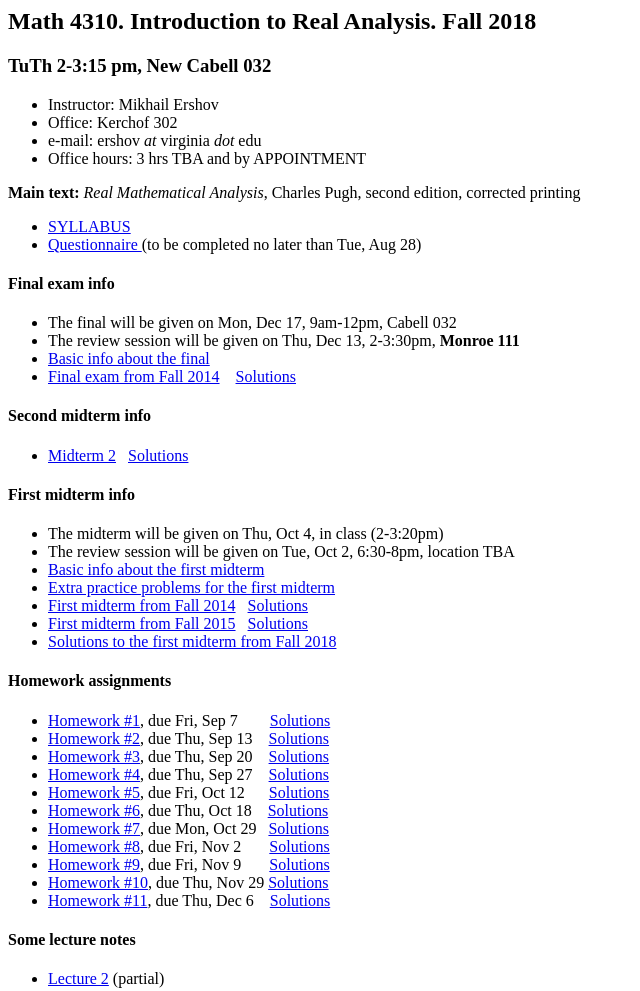
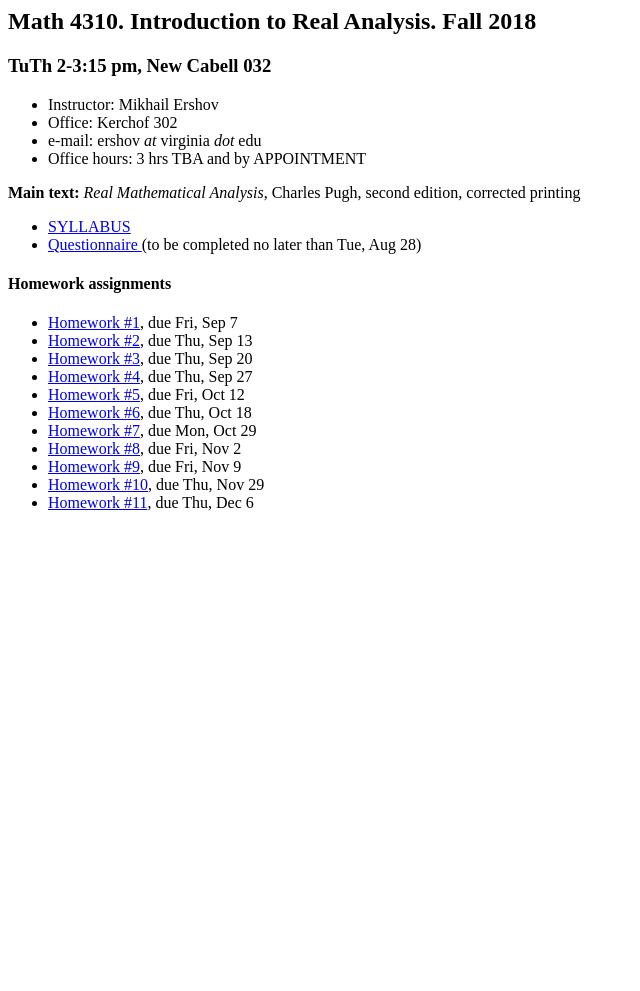
Before and after one commit to m-ershov/m-ershov.github.io, a plain HTML site: page 4310_Fall2018/index.html in a window 1280 px wide. Shown: the whole page, without its empty margins (0-640 px from the left). After the commit the page ends 800 px from the top, so only its background shows below. Drawn offline with Linux system fonts and the light colour scheme.

Commit message:
March 25, 2025 update

```diff
--- a/4310_Fall2018/index.html
+++ b/4310_Fall2018/index.html
@@ -28,51 +28,20 @@ second edition, corrected printing</h4>
 <li><a href="questionnaire4310.pdf">Questionnaire
 </a>(to be completed no later than Tue, Aug 28)
 </ul>
-<h4> Final exam info</h4>
-<ul>
-<li> The final will be given on Mon, Dec 17, 9am-12pm, Cabell 032
-<li> The review session will be given on Thu, Dec 13, 2-3:30pm, <b>Monroe 111</b>
-<li> <a href="final_info_fall18.pdf">Basic info about the final</a>
-<li> <a href="final_fall14.pdf">Final exam from Fall 2014</a>
-&nbsp;&nbsp;
-<a href="https://collab.its.virginia.edu/access/content/group/c4b846bb-ef33-4c08-abee-831ef98ff48d/final_fall14_sol.pdf">Solutions</a>
-</ul>
-
-<h4> Second midterm info</h4>
-<ul>
-<li> <a href="midterm2.pdf">Midterm 2</a>&nbsp;&nbsp;
-<a href="https://collab.its.virginia.edu/access/content/group/c4b846bb-ef33-4c08-abee-831ef98ff48d/midterm2sol.pdf">Solutions</a>
-</ul>
-
-<h4> First midterm info</h4>
-<ul>
-<li> The midterm will be given on Thu, Oct 4, in class (2-3:20pm)
-<li> The review session will be given on Tue, Oct 2, 6:30-8pm, location TBA
-<li> <a href="first_midterm_info.pdf">Basic info about the first midterm</a>
-<li> <a href="first_midterm_practice.pdf">Extra practice problems for the first midterm</a>
-<li> <a href="midterm1_Fall2014.pdf">First midterm from Fall 2014</a>&nbsp;&nbsp; <a href="midterm1Fall14sol.pdf">Solutions</a>
-<li> <a href="midterm1_Fall2015.pdf">First midterm from Fall 2015</a>&nbsp;&nbsp; <a href="midterm1Fall15sol.pdf">Solutions</a>
-<li> <a href="midterm1sol.pdf">Solutions to the first midterm from Fall 2018</a>
-</ul>
 
 <h4> Homework assignments</h4>
 <ul>
-<li> <a href="homework1.pdf">Homework #1</a>, due Fri, Sep 7 &nbsp;&nbsp;&nbsp;&nbsp;&nbsp;&nbsp; <a href="hw1sol.pdf">Solutions</a>
-<li> <a href="homework2.pdf">Homework #2</a>, due Thu, Sep 13 &nbsp;&nbsp; <a href="hw2sol.pdf">Solutions</a>
-<li> <a href="homework3.pdf">Homework #3</a>, due Thu, Sep 20 &nbsp;&nbsp; <a href="hw3sol.pdf">Solutions</a>
-<li> <a href="homework4.pdf">Homework #4</a>, due Thu, Sep 27 &nbsp;&nbsp; <a href="hw4sol.pdf">Solutions</a>
-<li> <a href="homework5.pdf">Homework #5</a>, due Fri, Oct 12 &nbsp;&nbsp;&nbsp;&nbsp; <a href="hw5sol.pdf">Solutions</a>
-<li> <a href="homework6.pdf">Homework #6</a>, due Thu, Oct 18 &nbsp;&nbsp; <a href="hw6sol.pdf">Solutions</a>
-<li> <a href="homework7.pdf">Homework #7</a>, due Mon, Oct 29 &nbsp; <a href="hw7sol.pdf">Solutions</a>
-<li> <a href="homework8.pdf">Homework #8</a>, due Fri, Nov 2 &nbsp;&nbsp;&nbsp;&nbsp;&nbsp; <a href="hw8sol.pdf">Solutions</a>
-<li> <a href="homework9.pdf">Homework #9</a>, due Fri, Nov 9 &nbsp;&nbsp;&nbsp;&nbsp;&nbsp; <a href="hw9sol.pdf">Solutions</a>
-<li> <a href="homework10.pdf">Homework #10</a>, due Thu, Nov 29 <a href="hw10sol.pdf">Solutions</a>
-<li> <a href="homework11.pdf">Homework #11</a>, due Thu, Dec 6  &nbsp;&nbsp;
-<a href="hw11sol.pdf">Solutions</a>
-</ul>
-<h4> Some lecture notes</h4>
-<ul>
-<li> <a href="lecture2.pdf">Lecture 2</a> (partial)
+<li> <a href="homework1.pdf">Homework #1</a>, due Fri, Sep 7
+<li> <a href="homework2.pdf">Homework #2</a>, due Thu, Sep 13
+<li> <a href="homework3.pdf">Homework #3</a>, due Thu, Sep 20
+<li> <a href="homework4.pdf">Homework #4</a>, due Thu, Sep 27
+<li> <a href="homework5.pdf">Homework #5</a>, due Fri, Oct 12
+<li> <a href="homework6.pdf">Homework #6</a>, due Thu, Oct 18
+<li> <a href="homework7.pdf">Homework #7</a>, due Mon, Oct 29
+<li> <a href="homework8.pdf">Homework #8</a>, due Fri, Nov 2
+<li> <a href="homework9.pdf">Homework #9</a>, due Fri, Nov 9
+<li> <a href="homework10.pdf">Homework #10</a>, due Thu, Nov 29
+<li> <a href="homework11.pdf">Homework #11</a>, due Thu, Dec 6
 </ul>
 
 
```
Also changed, not shown: 16 other files.
